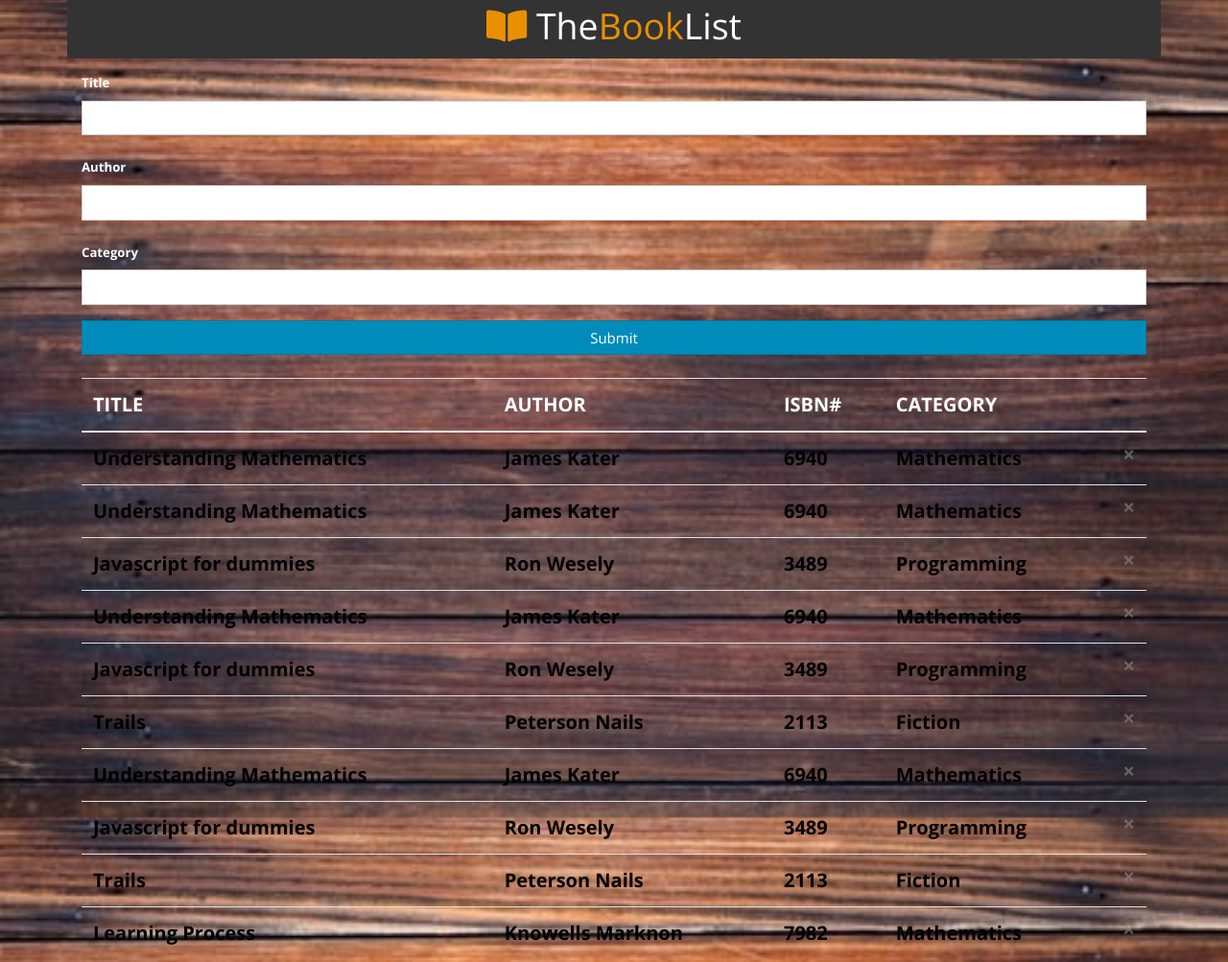
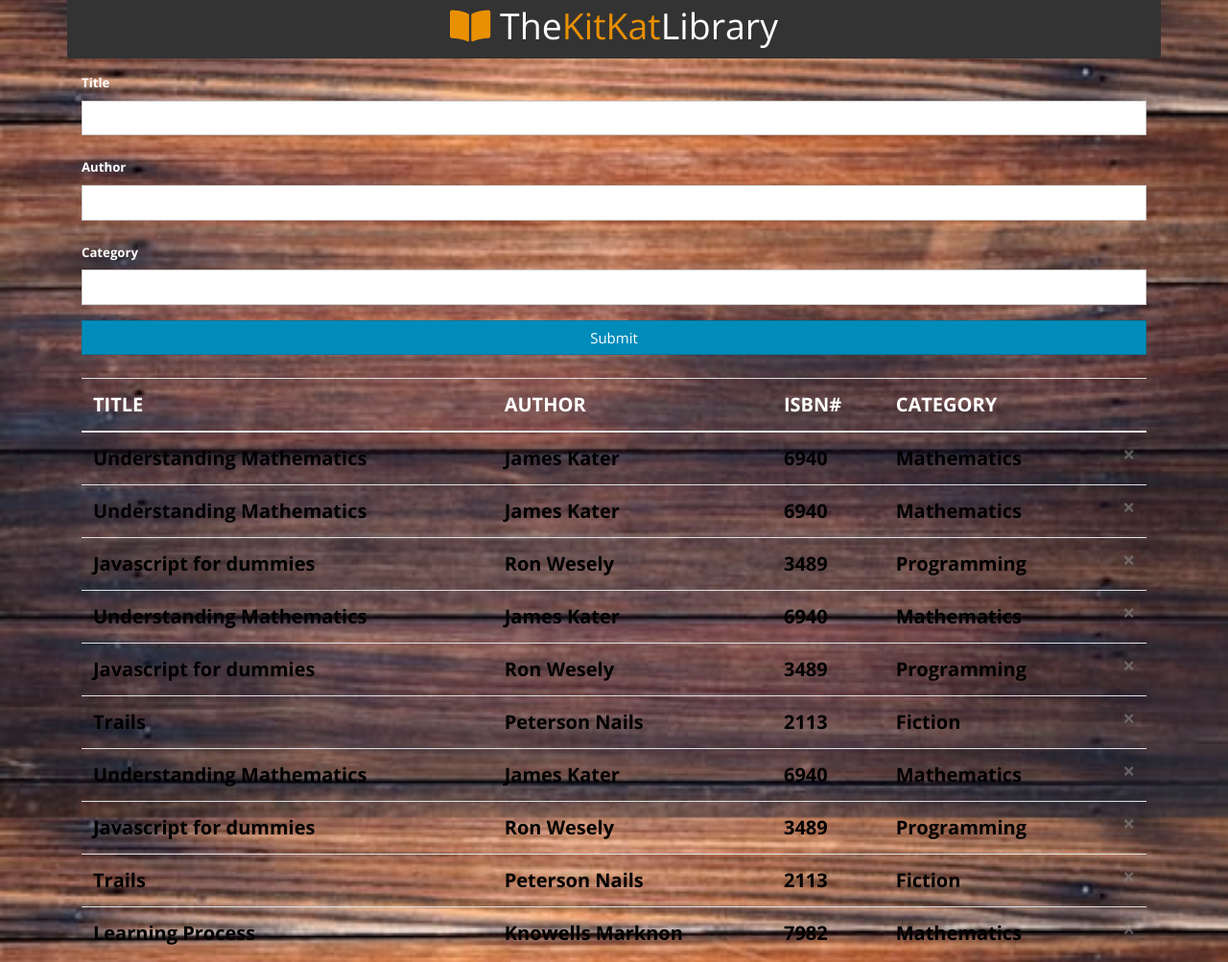
Before and after one commit to outboxafrica/edu_prepvi_capstone_kitkat, a plain HTML site: page books.html in a window 1280 px wide. Shown: the top 1003 px of the page at 96% size. Drawn offline with nearby package versions, Linux system fonts and the light colour scheme.

Commit message:
Kitkat library

```diff
--- a/books.html
+++ b/books.html
@@ -12,7 +12,7 @@
 
 <body>
     <header class="container bg-dark p-1 mb-2">
-        <h1 class="text-center text-white"><i class="fas fa-book-open text-warning"></i> The<span class="text-warning">Book</span>List</h1>
+        <h1 class="text-center text-white"><i class="fas fa-book-open text-warning"></i> The<span class="text-warning">KitKat</span>Library</h1>
     </header>
     <div class="container form-container">
         <form class="my-form">
```
